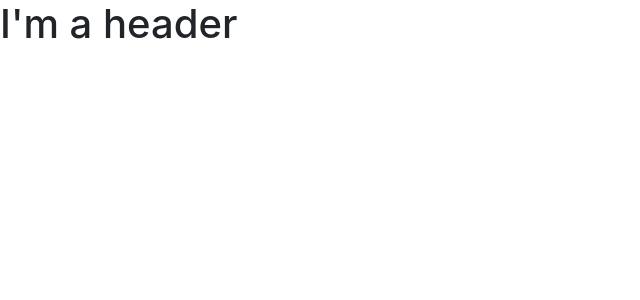
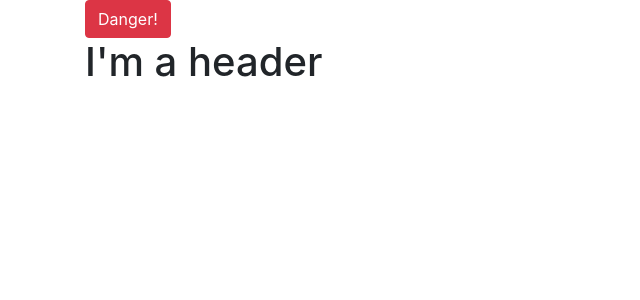
Before and after one commit to AshRhazaly/React-App, a React app: page / in a window 1280 px wide. Shown: the top 300 px of the page, without its empty margins (0-640 px from the left). Built offline with nearby package versions, Linux system fonts and the light colour scheme.

Commit message:
Temp commit

```diff
--- a/src/components/dashboard/header/header.js
+++ b/src/components/dashboard/header/header.js
@@ -1,11 +1,13 @@
-import React from 'react'
+import React from "react";
+import { Button } from "reactstrap";
 
 const Header = () => {
   return (
-    <div>
+    <div className="container">
+      <Button color="danger">Danger!</Button>
       <h1>I'm a header</h1>
     </div>
-  )
-}
+  );
+};
 
-export default Header
+export default Header;
--- a/src/index.js
+++ b/src/index.js
@@ -3,7 +3,6 @@ import ReactDOM from "react-dom";
 import "./index.scss";
 import App from "./App";
 import registerServiceWorker from "./registerServiceWorker";
-import "../node_modules/bootstrap/dist/css/bootstrap.min.css";
 
 ReactDOM.render(<App />, document.getElementById("root"));
 registerServiceWorker();
```
Also changed, not shown: src/ReactotronConfig.js (added, +7 -0 lines), src/components/dashboard/dashboard.js (+4 -3 lines).
